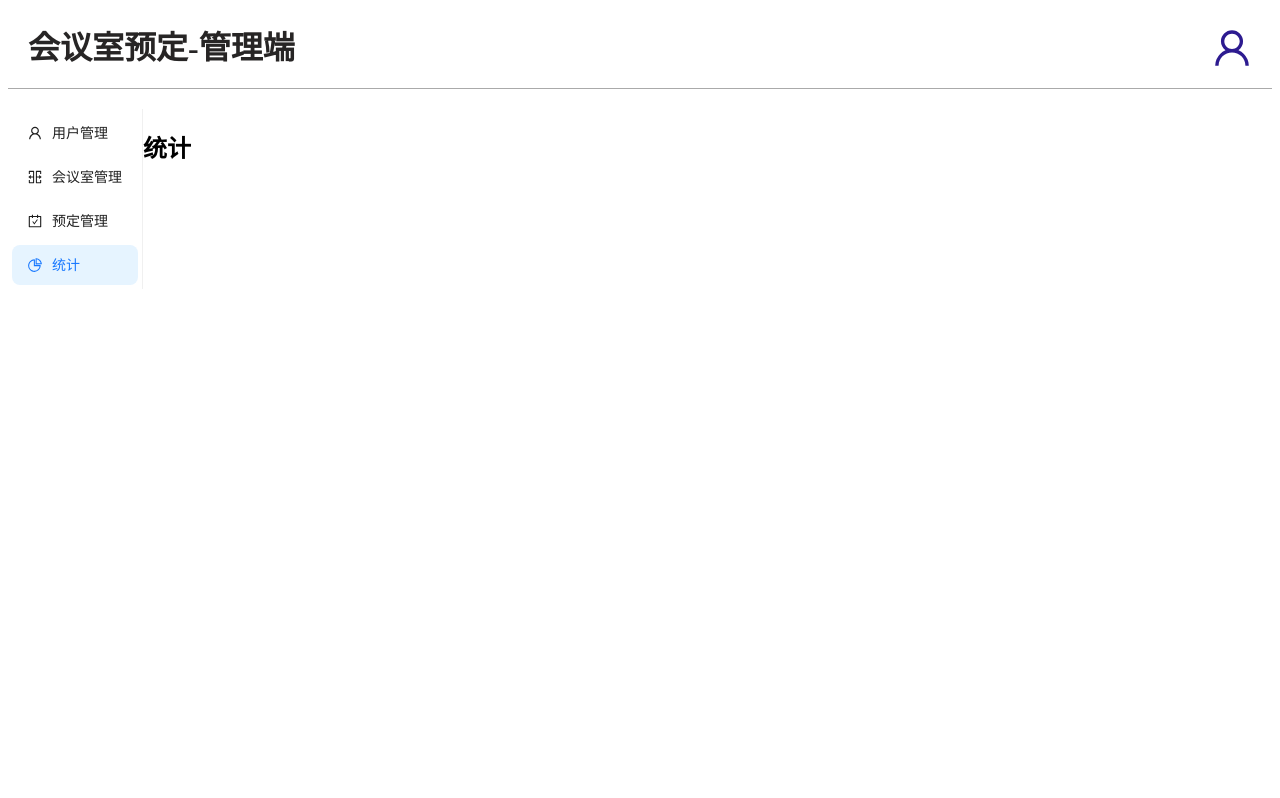
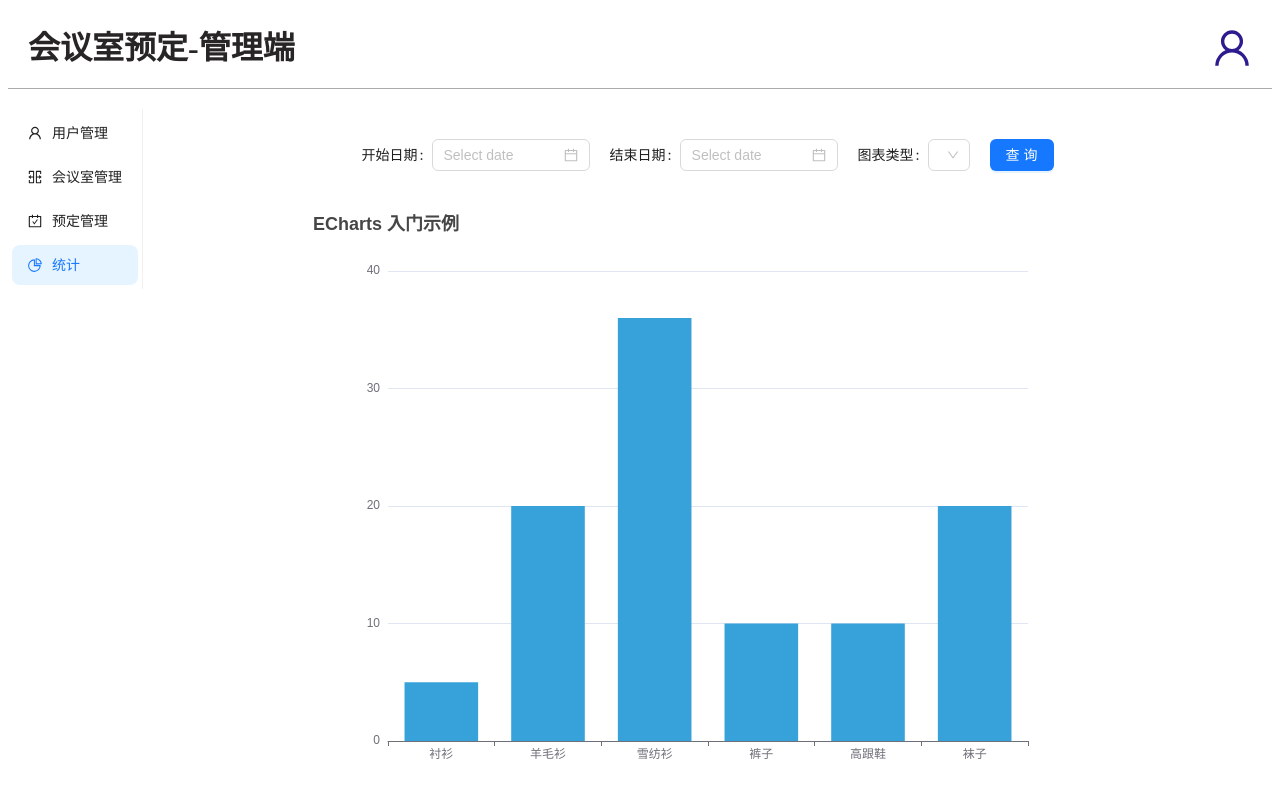
Before and after one commit to sun-xue-shi/booking-meeting-room-FRONTEND-admin, a Vue app: page /show_menu/statistics in a window 1280 px wide. Shown: the top 798 px of the page. Built offline with nearby package versions, Linux system fonts and the light colour scheme.

Commit message:
feat:统计模块

```diff
--- a/package.json
+++ b/package.json
@@ -14,6 +14,7 @@
     "ant-design-vue": "4.x",
     "axios": "^1.5.1",
     "dayjs": "^1.11.10",
+    "echarts": "^5.4.3",
     "eslint-plugin-prettier": "^5.0.1",
     "less": "^4.2.0",
     "pinia": "^2.1.7",
--- /dev/null
+++ b/src/service/statistic/statistic.ts
@@ -0,0 +1,19 @@
+import { axiosInstance } from "..";
+
+export async function meetingRoomUsedCount(startTime: string, endTime: string) {
+  return await axiosInstance.get("/statistic/meetingRoomUsedCount", {
+    params: {
+      startTime,
+      endTime,
+    },
+  });
+}
+
+export async function userBookingCount(startTime: string, endTime: string) {
+  return await axiosInstance.get("/statistic/userBookingCount", {
+    params: {
+      startTime,
+      endTime,
+    },
+  });
+}
--- a/src/views/admin/children/StatisticsSum.vue
+++ b/src/views/admin/children/StatisticsSum.vue
@@ -1,9 +1,122 @@
-<script setup lang="ts"></script>
+<template>
+  <div class="statistics-container">
+    <div class="statistics">
+      <Form layout="inline" @finish="getStatisticData" :model="formSearch">
+        <FormItem label="开始日期" name="startTime">
+          <DatePicker v-model:value="formSearch.startTime" />
+        </FormItem>
 
-<template>
-  <div class="">
-    <h2>统计</h2>
+        <FormItem label="结束日期" name="endTime">
+          <DatePicker v-model:value="formSearch.endTime" />
+        </FormItem>
+
+        <FormItem label="图表类型" name="chartType">
+          <Select
+            v-model:value="formSearch.chartType"
+            :options="[
+              { value: 'bar', label: '柱形图' },
+              { value: 'pie', label: '饼图' },
+            ]"
+            :default-value="{ value: 'bar', label: '柱形图' }"
+          >
+          </Select>
+        </FormItem>
+
+        <FormItem>
+          <Button html-type="submit" type="primary">查询</Button>
+        </FormItem>
+      </Form>
+    </div>
+    <div class="chart" ref="chartRef">图表</div>
   </div>
 </template>
 
-<style scoped lang="less"></style>
+<script setup lang="ts">
+import { onMounted, ref } from "vue";
+import {
+  Form,
+  FormItem,
+  Button,
+  DatePicker,
+  Select,
+  message,
+} from "ant-design-vue";
+import * as echarts from "echarts";
+import dayjs from "dayjs";
+import { userBookingCount } from "@/service/statistic/statistic";
+
+interface FormSearch {
+  startTime: string;
+  endTime: string;
+  chartType: string;
+}
+
+const formSearch = ref<FormSearch>({
+  startTime: "",
+  endTime: "",
+  chartType: "",
+});
+
+async function getStatisticData(values: {
+  startTime: string;
+  endTime: string;
+}) {
+  const startTime = dayjs(values.startTime).format("YYYY-MM-DD");
+  const endTime = dayjs(values.endTime).format("YYYY-MM-DD");
+
+  const res = await userBookingCount(startTime, endTime);
+
+  const { data } = res.data;
+  if (res.status === 201 || res.status === 200) {
+    console.log(data);
+  } else {
+    message.error(data || "系统繁忙，请稍后再试");
+  }
+}
+
+const chartRef = ref<HTMLElement>();
+onMounted(() => {
+  const myChart = echarts.init(chartRef.value!, "light", {
+    renderer: "canvas",
+  });
+  myChart.setOption({
+    title: {
+      text: "ECharts 入门示例",
+    },
+    tooltip: {},
+    xAxis: {
+      data: ["衬衫", "羊毛衫", "雪纺衫", "裤子", "高跟鞋", "袜子"],
+    },
+    yAxis: {},
+    series: [
+      {
+        name: "销量",
+        type: "bar",
+        data: [5, 20, 36, 10, 10, 20],
+      },
+    ],
+  });
+});
+</script>
+
+<style scoped lang="less">
+.statistics-container {
+  display: flex;
+  flex-direction: column;
+  padding: 20px;
+
+  .statistics {
+    margin: 0 auto;
+    margin-bottom: 30px;
+  }
+
+  .chart {
+    margin: 0 auto;
+    width: 800px;
+    height: 600px;
+  }
+  .ant-form-item {
+    margin: 10px;
+  }
+}
+</style>
```
Also changed, not shown: 1 other file (tests, documents, lock files or other folders).
